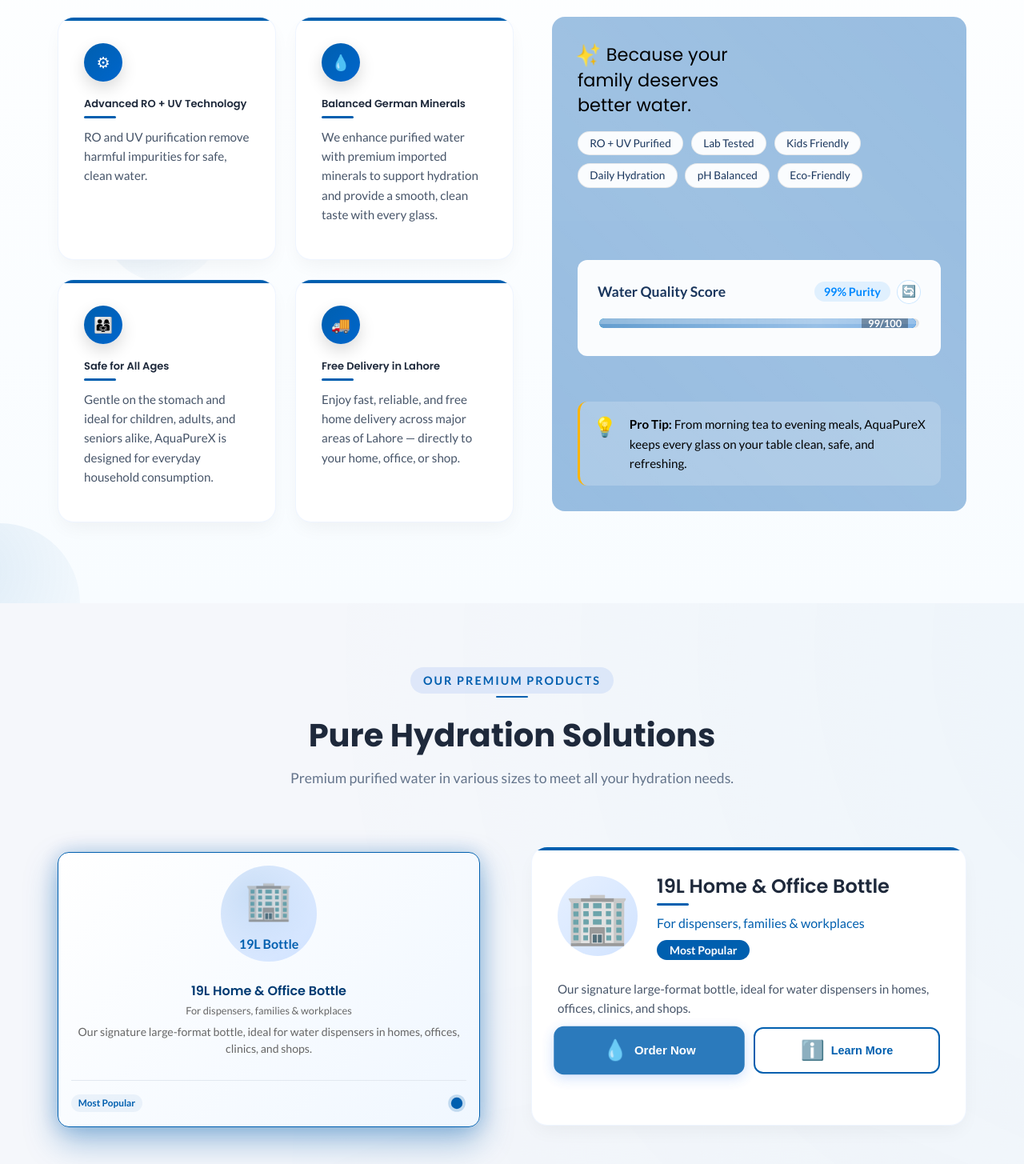
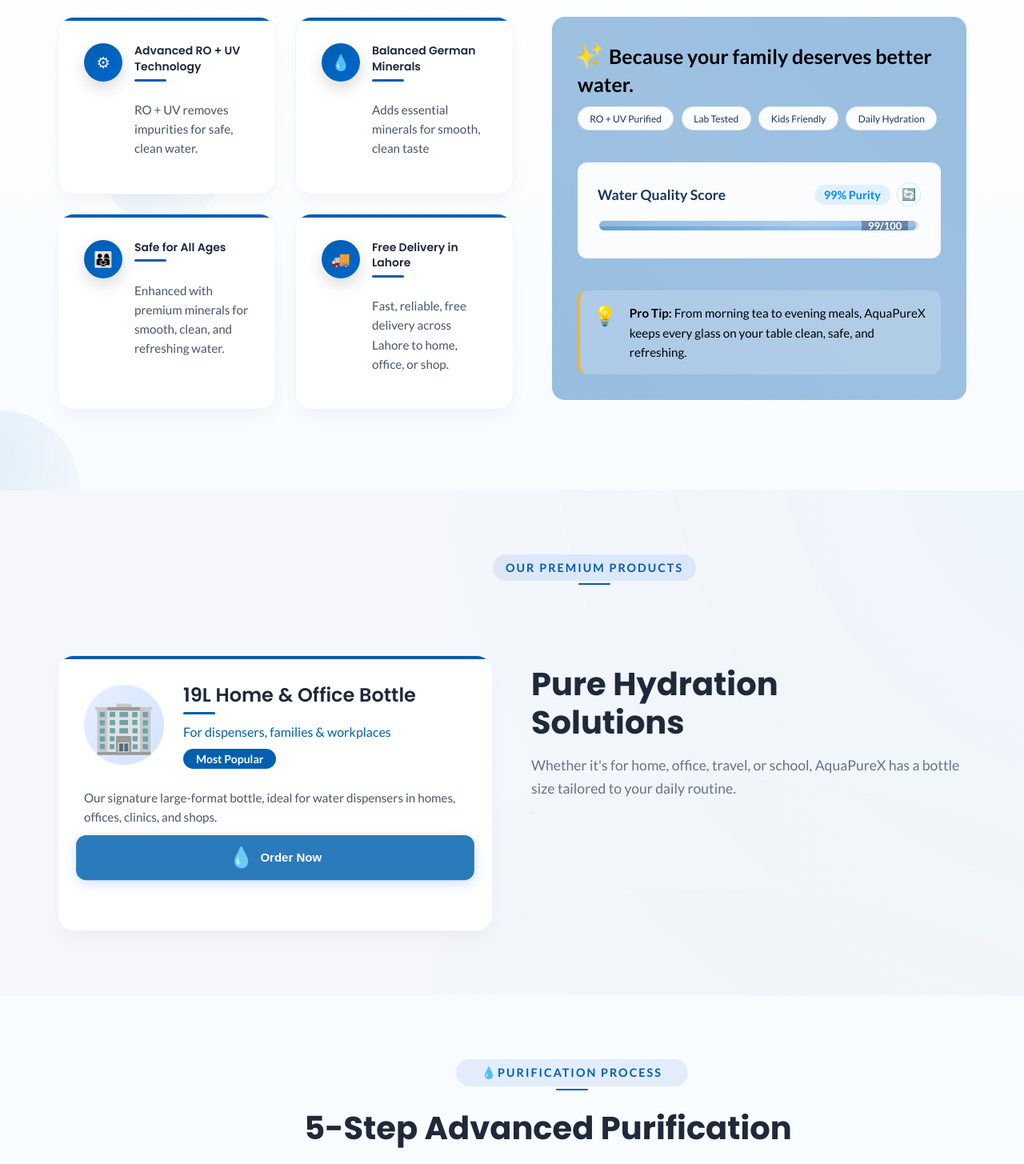
Before and after one commit to coding0044/aquapurex, a React (Create React App) app: page / in a window 1280 px wide. Shown: the part 1020-2475 px from the top of the page at 80% size. Built offline with nearby package versions, Linux system fonts and the light colour scheme.

Commit message:
Aquapurex

```diff
--- a/src/components/ProcessSection.js
+++ b/src/components/ProcessSection.js
@@ -84,9 +84,7 @@
         </div>
 
         {/* Cards */}
-        <div className="process-grid" style={{
-          width: '1300px',
-        }}>
+        <div className="process-grid">
           {steps.map((step, index) => (
             <div
               key={index}
--- a/src/components/ProductsSection.css
+++ b/src/components/ProductsSection.css
@@ -32,14 +32,14 @@
 }
 
 .section-title {
-  font-size: 2.5rem;
+  font-size: 3.5rem;
   font-weight: 700;
   color: #1a365d;
   margin-bottom: 1rem;
 }
 
 .section-subtitle {
-  font-size: 1.125rem;
+  font-size: 24px;
   color: #4a5568;
   max-width: 600px;
   margin: 0 auto;
--- a/src/components/ProductsSection.js
+++ b/src/components/ProductsSection.js
@@ -1,4 +1,4 @@
-import React, { useState, useRef, useEffect } from 'react';
+import React, { useState, useRef } from 'react';
 import './ProductsSection.css';
 import { useInView } from 'react-intersection-observer';
 
@@ -21,8 +21,6 @@
       tag: "Most Popular",
       icon: "🏢"
     }
-    // You can add more products here
-
   ];
 
   const handleProductClick = (index) => {
@@ -46,64 +44,19 @@
   };
 
   return (
+
     <section id="products" className="products">
+                    <div className="section-kicker" style={{
+                      marginLeft:'600px',
+                      marginBottom:'70px'
+                    }}>Our Premium Products</div>
+
       <div className="section-inner">
-        <div className={`section-header ${inView ? 'section-visible' : ''}`} ref={ref}>
-          <div className="section-kicker">Our Premium Products</div>
-          <h2 className="section-title">Pure Hydration Solutions</h2>
-          <p className="section-subtitle">
-            Premium purified water in various sizes to meet all your hydration needs.
-          </p>
-        </div>
-
+        {/* Side-by-side layout container */}
         <div className="products-container">
-          {/* Products Grid on the Left Side */}
-          <div className="products-grid-side" style={{
-            marginTop:'30px'
-          }}>
-            <div className="product-grid" style={{
-              height:'344px'
-            }}>
-              {products.map((product, index) => (
-                <div
-                  key={product.id}
-                  className={`product-card ${selectedProduct === index ? 'selected' : ''} ${isAnimating ? 'animating' : ''}`}
-                  onClick={() => handleProductClick(index)}
-                >
-                  <div className="product-card-content">
-                    <div className="product-image-container">
-                      <div className="product-image-wrapper">
-                        <span className="product-icon-fallback">
-                          <span style={{ fontSize: '3rem', marginBottom: '1rem' }}>{product.icon}</span>
-                          <span style={{ fontSize: '1rem', color: '#005faf', fontWeight: '600' }}>
-                            {product.id === 1 ? '19L Bottle' : product.id === 2 ? '5L Bottle' : '1L Bottle'}
-                          </span>
-                        </span>
-                        <div className="water-drop-overlay"></div>
-                      </div>
-                    </div>
-                    <div className="product-title">{product.title}</div>
-                    <div className="product-size">{product.size}</div>
-                    <p className="product-text">{product.description}</p>
-                  </div>
-                  <div className="product-footer">
-                    <span className="tag-soft">{product.tag}</span>
-                    <div className="product-indicator">
-                      <div className={`indicator-dot ${selectedProduct === index ? 'active' : ''}`}></div>
-                    </div>
-                  </div>
-                </div>
-              ))}
-            </div>
-          </div>
-
-          {/* Product Summary on the Right Side */}
-          <div className="product-summary-side">
-            <div
-              ref={summaryRef}
-              className={`card product-summary ${selectedProduct >= 0 ? 'visible' : ''}`}
-              id="productSummary"
-            >
+          {/* Left column - Product Details */}
+          <div className="product-details-column">
+            <div ref={summaryRef} className="card product-summary visible" id="productSummary">
               <div className="summary-header">
                 <div className="summary-image">
                   <div className="summary-product-image-placeholder">
@@ -122,23 +75,37 @@
                   <span className="btn-icon">💧</span>
                   Order Now
                 </button>
-                <button className="btn btn-outline">
-                  <span className="btn-icon">ℹ️</span>
-                  Learn More
-                </button>
               </div>
 
+              {/* Product highlights section */}
 
+            </div>
+          </div>
 
+          {/* Right column - Section Header/Intro */}
+          <div className="section-header-column">
+            <div className={`section-header-content ${inView ? 'section-visible' : ''}`} ref={ref}>
+              <br/>
+              <h2 className="section-title">Pure Hydration <br /> Solutions</h2>
+              <p className="section-subtitle">
+                Whether it's for home, office, travel, or school, AquaPureX has a bottle size tailored to your daily routine.
+              </p>
+
+              {/* Product selector buttons */}
+              <div className="product-selector">
+                {products.map((product, index) => (
+                  <button
+                    key={product.id}
+                    className={`product-selector-btn ${selectedProduct === index ? 'selected' : ''}`}
+                    onClick={() => handleProductClick(index)}
+                  >
+                  </button>
+                ))}
+              </div>
             </div>
           </div>
         </div>
       </div>
-      <br />
-            <br />
-      <br />
-      <br />
-
     </section>
   );
 };
--- a/src/components/TestimonialsSection.js
+++ b/src/components/TestimonialsSection.js
@@ -116,7 +116,9 @@
           <div className="section-kicker">Customer Stories</div>
           <h2 className="section-title">
             Trusted by
-            <span className="highlight-text"> Hundreds of Families</span>
+            <span className="highlight-text" style={{
+              marginLeft: '9px'
+            }}>  Households</span>
             Across Lahore
           </h2>
 
--- a/src/components/WhySection.css
+++ b/src/components/WhySection.css
@@ -94,7 +94,7 @@
   }
 }
 
-/* Enhanced Header - FIXED TO SHOW CONTENT */
+/* Enhanced Header */
 .section-header {
   text-align: center;
   max-width: 640px;
@@ -121,8 +121,8 @@
   font-size: 0.78rem;
   text-transform: uppercase;
   letter-spacing: 0.16em;
-  opacity: 1; /* CHANGED FROM 0 TO 1 */
-  transform: translateY(0); /* CHANGED FROM translateY(20px) TO translateY(0) */
+  opacity: 1;
+  transform: translateY(0);
 }
 
 .trust-badge {
@@ -137,8 +137,8 @@
   backdrop-filter: blur(10px);
   border: 1px solid rgba(0, 95, 175, 0.1);
   color: #333;
-  opacity: 1; /* CHANGED FROM 0 TO 1 */
-  transform: translateY(0); /* CHANGED FROM translateY(20px) TO translateY(0) */
+  opacity: 1;
+  transform: translateY(0);
 }
 
 .trust-star {
@@ -152,8 +152,8 @@
   color: #1a365d;
   margin-bottom: 1.5rem;
   line-height: 1.3;
-  opacity: 1; /* CHANGED FROM 0 TO 1 */
-  transform: translateY(0); /* CHANGED FROM translateY(20px) TO translateY(0) */
+  opacity: 1;
+  transform: translateY(0);
 }
 
 .title-highlight {
@@ -168,8 +168,8 @@
   color: #666;
   line-height: 1.6;
   margin-bottom: 2rem;
-  opacity: 1; /* CHANGED FROM 0 TO 1 */
-  transform: translateY(0); /* CHANGED FROM translateY(20px) TO translateY(0) */
+  opacity: 1;
+  transform: translateY(0);
 }
 
 .highlight {
@@ -195,8 +195,8 @@
   justify-content: center;
   gap: 3rem;
   margin-top: 2rem;
-  opacity: 1; /* CHANGED FROM 0 TO 1 */
-  transform: translateY(0); /* CHANGED FROM translateY(20px) TO translateY(0) */
+  opacity: 1;
+  transform: translateY(0);
 }
 
 .trust-item {
@@ -235,8 +235,10 @@
   gap: 1.5rem;
 }
 
-/* Enhanced Cards */
+/* Enhanced Cards with Flexbox Layout */
 .card {
+  display: flex;
+  flex-direction: column;
   border-radius: 12px;
   background: rgba(255, 255, 255, 0.98);
   border: 1px solid rgba(0, 0, 0, 0.03);
@@ -246,8 +248,8 @@
   transition: all 0.5s cubic-bezier(0.4, 0, 0.2, 1);
   position: relative;
   overflow: hidden;
-  opacity: 1; /* CHANGED FROM 0 TO 1 */
-  transform: translateY(0); /* CHANGED FROM translateY(30px) TO translateY(0) */
+  opacity: 1;
+  transform: translateY(0);
   cursor: pointer;
   backdrop-filter: blur(10px);
   min-height: 200px;
@@ -296,11 +298,14 @@
 .card-3 .card-glow { background: linear-gradient(135deg, #005faf, #0066cc); }
 .card-4 .card-glow { background: linear-gradient(135deg, #005faf, #0066cc); }
 
-.card-header {
+.card-content-wrapper {
   display: flex;
-  justify-content: space-between;
-  align-items: center;
-  margin-bottom: 1rem;
+  gap: 15px;
+  align-items: flex-start;
+}
+
+.card-icon-container {
+  flex-shrink: 0;
 }
 
 .badge-icon {
@@ -321,6 +326,30 @@
   transform: scale(1.1);
 }
 
+.card-content {
+  flex: 1;
+  min-width: 0; /* Prevents flex items from overflowing */
+}
+
+.card-header {
+  display: flex;
+  justify-content: space-between;
+  align-items: flex-start;
+  margin-bottom: 0.75rem;
+  flex-wrap: wrap;
+  gap: 0.5rem;
+}
+
+.card-title {
+  font-family: 'Poppins', sans-serif;
+  font-size: 1.1rem;
+  color: #1a365d;
+  line-height: 1.4;
+  margin: 0;
+  flex: 1;
+  min-width: 150px;
+}
+
 .card-stats {
   font-size: 0.8rem;
   font-weight: 600;
@@ -330,35 +359,27 @@
   color: #005faf;
   border: 1px solid rgba(0, 95, 175, 0.1);
   backdrop-filter: blur(5px);
-}
-
-.card-title {
-  font-family: 'Poppins', sans-serif;
-  font-size: 1.1rem;
-  margin-bottom: 0.75rem;
-  color: #1a365d;
-  line-height: 1.4;
+  white-space: nowrap;
 }
 
 .card-text {
   font-size: 0.95rem;
   color: #666;
   line-height: 1.6;
+  margin: 0;
 }
 
 /* Enhanced Image Section */
 .why-image {
   border-radius: 16px;
-  min-height: 618px;
+  min-height: 479px;
   padding: 1.2rem;
   position: relative;
   overflow: hidden;
   transform-style: preserve-3d;
   perspective: 1000px;
-  background:  rgba(111, 162, 213, 0.698); /* or any background color/image you want */
+  background: rgba(111, 162, 213, 0.698);
 }
-
-
 
 .why-image-glow {
   position: absolute;
@@ -387,12 +408,11 @@
 }
 
 .why-image-title {
-  font-family: 'Poppins', sans-serif;
-  font-size: 1.4rem;
-  color: white;
-  max-width: 240px;
+  font-size: 25px;
   line-height: 1.4;
-  margin-bottom: 1rem;
+  margin-bottom: 10px;
+  color: black;
+  font-weight: 600;
 }
 
 .title-sparkle {
@@ -414,11 +434,10 @@
   display: flex;
   flex-wrap: wrap;
   gap: 0.6rem;
-  margin-bottom: 2rem;
 }
 
 .why-tag {
-  font-size: 0.85rem;
+  font-size: 0.75rem;
   padding: 0.4rem 0.9rem;
   border-radius: 999px;
   background: rgba(255, 255, 255, 0.95);
@@ -508,10 +527,7 @@
 
 .meter-fill {
   height: 100%;
-  background: linear-gradient(90deg,
-    #00d4ff 0%,
-    #00a8ff 50%,
-    #0088ff 100%);
+  background: linear-gradient(135deg, #005faf, #0066cc);
   border-radius: 8px;
   position: relative;
   width: 0%;
@@ -603,7 +619,6 @@
   align-items: flex-start;
   gap: 1rem;
   font-size: 0.95rem;
-  color: white;
   max-width: 468px;
   line-height: 1.6;
   padding: 1rem;
@@ -615,6 +630,10 @@
 .note-icon {
   font-size: 1.5rem;
   animation: bounce 2s infinite;
+}
+
+.note-text {
+  color: black;
 }
 
 @keyframes bounce {
@@ -683,6 +702,24 @@
     align-items: flex-end;
     gap: 0.25rem;
   }
+
+  .card-content-wrapper {
+    gap: 12px;
+  }
+
+  .badge-icon {
+    width: 42px;
+    height: 42px;
+    font-size: 1rem;
+  }
+
+  .card-title {
+    font-size: 1rem;
+  }
+
+  .card-text {
+    font-size: 0.9rem;
+  }
 }
 
 @media (max-width: 480px) {
@@ -711,6 +748,7 @@
   .why-note {
     flex-direction: column;
     text-align: center;
+    align-items: center;
   }
 
   .quality-meter {
@@ -728,4 +766,22 @@
     flex-direction: row;
     justify-content: space-between;
   }
+
+  .card-header {
+    flex-direction: column;
+    align-items: flex-start;
+    gap: 0.5rem;
+  }
+
+  .card-stats {
+    align-self: flex-start;
+  }
+
+  .why-image-title {
+    font-size: 1.1rem;
+  }
+
+  .why-tags {
+    justify-content: center;
+  }
 }
--- a/src/components/WhySection.js
+++ b/src/components/WhySection.js
@@ -82,7 +82,7 @@
       id: 1,
       icon: '⚙',
       title: 'Advanced RO + UV Technology',
-text: 'RO and UV purification remove harmful impurities for safe, clean water.',
+      text: 'RO + UV removes impurities for safe, clean water.',
       gradient: 'linear-gradient(135deg, #005faf, #0066cc)',
       stats: '99.9% Pure'
     },
@@ -90,7 +90,7 @@
       id: 2,
       icon: '💧',
       title: 'Balanced German Minerals',
-      text: 'We enhance purified water with premium imported minerals to support hydration and provide a smooth, clean taste with every glass.',
+    text: 'Adds essential minerals for smooth, clean taste',
       gradient: 'linear-gradient(135deg, #005faf, #0066cc)',
       stats: '7 Essential Minerals'
     },
@@ -98,7 +98,7 @@
       id: 3,
       icon: '👨‍👩‍👧',
       title: 'Safe for All Ages',
-      text: 'Gentle on the stomach and ideal for children, adults, and seniors alike, AquaPureX is designed for everyday household consumption.',
+      text: 'Enhanced with premium minerals for smooth, clean, and refreshing water.',
       gradient: 'linear-gradient(135deg, #005faf, #0066cc)',
       stats: 'Family Approved'
     },
@@ -106,7 +106,7 @@
       id: 4,
       icon: '🚚',
       title: 'Free Delivery in Lahore',
-      text: 'Enjoy fast, reliable, and free home delivery across major areas of Lahore — directly to your home, office, or shop.',
+      text: 'Fast, reliable, free delivery across Lahore to home, office, or shop.',
       gradient: 'linear-gradient(135deg, #005faf, #0066cc)',
       stats: 'Same Day Delivery'
     },
@@ -114,7 +114,7 @@
 
   return (
     <section
-      id="why AquaPureX"
+      id="why"
       className={`why-section ${inView ? 'section-visible' : ''}`}
       style={{
         '--scroll-progress': scrollProgress,
@@ -156,7 +156,7 @@
         <div className="why-grid">
           {/* Cards with Stats */}
           <div className="why-points">
-            {cards.map((card, index) => (
+            {cards.map((card) => (
               <div
                 key={card.id}
                 className={`card card-${card.id} ${hoveredCard === card.id ? 'card-active' : ''}`}
@@ -164,7 +164,8 @@
                 onMouseLeave={() => setHoveredCard(null)}
               >
                 <div className="card-glow"></div>
-                <div className="card-header">
+                <div className="card-content-wrapper">
+                  <div className="card-icon-container">
                     <div
                       className="badge-icon"
                       style={{ background: card.gradient }}
@@ -172,11 +173,17 @@
                       {card.icon}
                     </div>
                   </div>
+                  <div className="card-content">
+                    <div className="card-header">
                       <h3 className="card-title" style={{
-                                    fontSize:'13px'
+                        fontSize:'14px'
+                      }}>{card.title}</h3>
+                    </div>
+                    <p className="card-text" style={{
 
-                }}>{card.title}</h3>
-                <p className="card-text">{card.text}</p>
+                    }}>{card.text}</p>
+                  </div>
+                </div>
               </div>
             ))}
           </div>
@@ -186,14 +193,12 @@
             <div className="why-image-glow"></div>
             <div className="why-image-inner">
               <div>
-                <div className="why-image-title" style={{
-                  color:'black',
-                }}>
+                <div className="why-image-title">
                   <span className="title-sparkle">✨</span>
                   Because your family deserves better water.
                 </div>
                 <div className="why-tags">
-                  {['RO + UV Purified', 'Lab Tested', 'Kids Friendly', 'Daily Hydration', 'pH Balanced', 'Eco-Friendly'].map((tag, i) => (
+                  {['RO + UV Purified', 'Lab Tested', 'Kids Friendly', 'Daily Hydration'].map((tag, i) => (
                     <div
                       key={i}
                       className="why-tag"
@@ -228,9 +233,7 @@
                       transition: meterAnimation ? 'width 1.5s ease-out' : 'none'
                     }}
                   >
-                    <div className="water-waves" style={{
-                      background:'linear-gradient(135deg, #005faf, #0066cc)',
-                    }}>
+                    <div className="water-waves">
                       <div className="water-wave"></div>
                       <div className="water-wave"></div>
                     </div>
@@ -247,15 +250,11 @@
                 </div>
 
 
-
-
               </div>
 
               <div className="why-note">
                 <div className="note-icon">💡</div>
-                <div style={{
-                color:'black',
-                                }}>
+                <div className="note-text">
                   <strong>Pro Tip:</strong> From morning tea to evening meals,
                   AquaPureX keeps every glass on your table clean, safe, and refreshing.
                 </div>
@@ -263,7 +262,6 @@
             </div>
           </div>
         </div>
-
 
         <br />
         <br />
```
Lines whose indentation alone changed are shown as unchanged.
